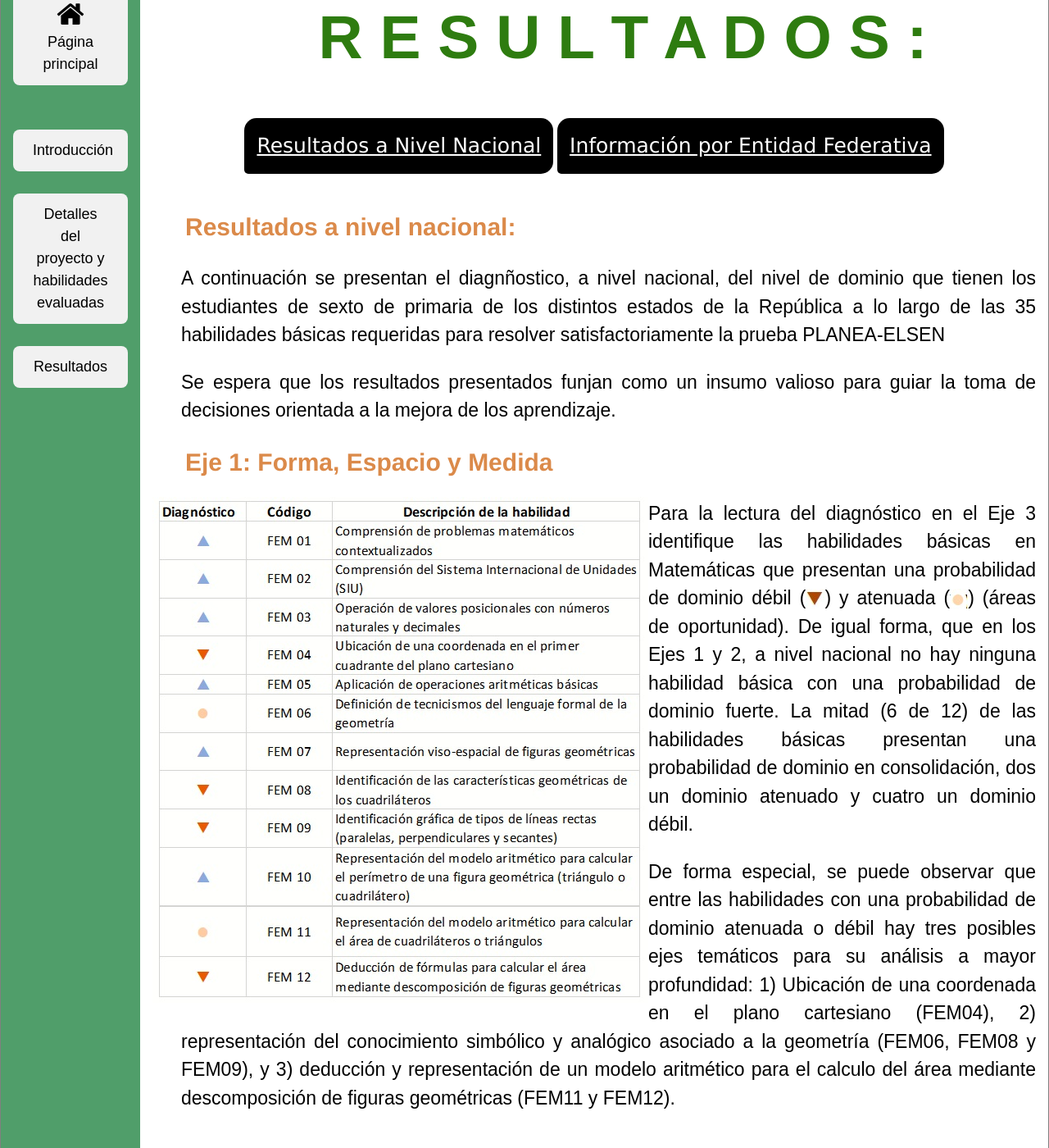
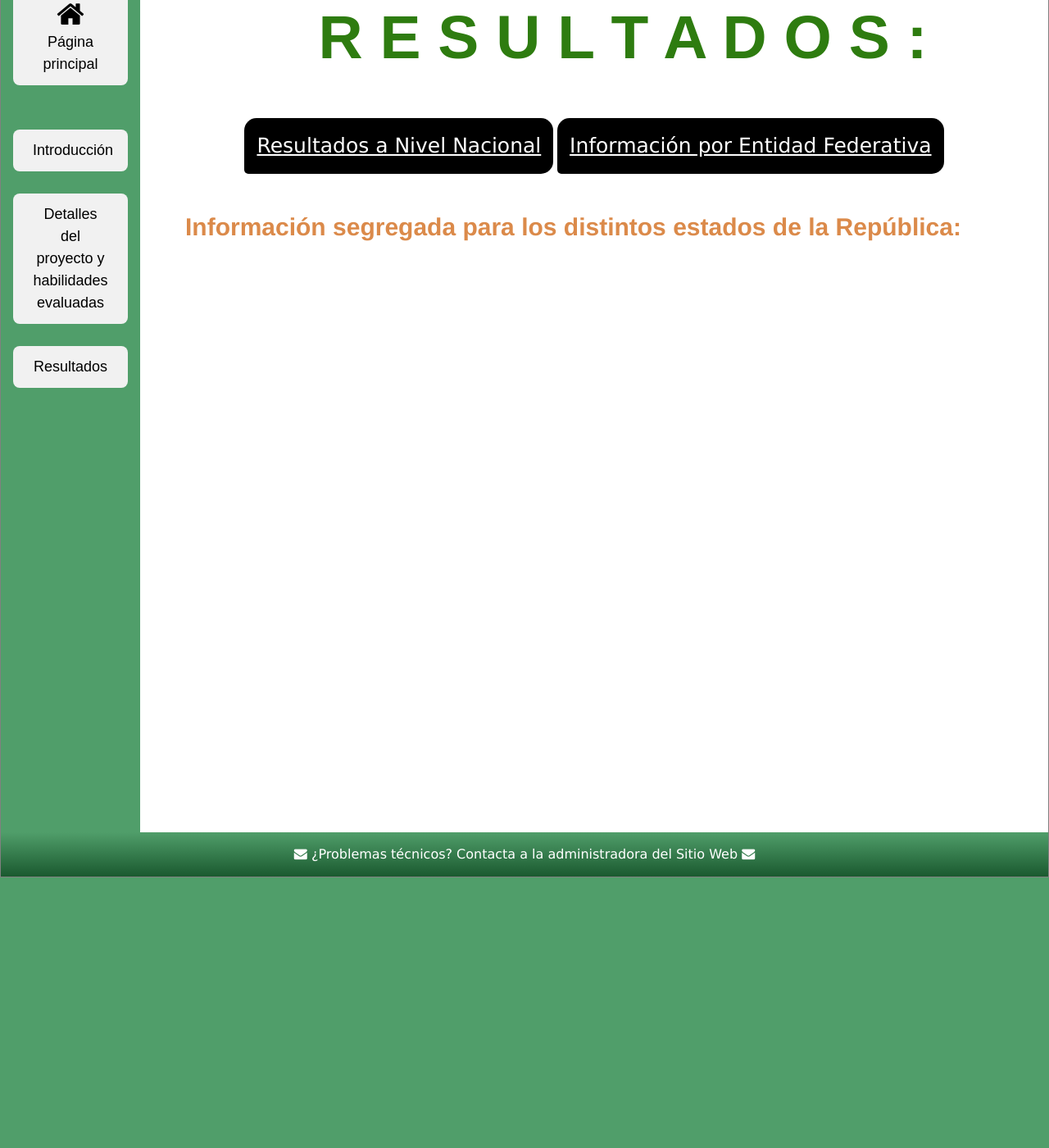
Before and after one commit to rimedie/rimedie.github.io, a Jekyll site: the page built from PLANEA-ELSEN_2015/1_Resultados_Estados.html, in a window 1280 px wide and 1400 px high, scrolled down 497 px. Shown: the whole window at 82% size. Built offline with Jekyll 4.4.1, drawn with Linux system fonts in a browser that asks for light colours; after the commit the page ends 1567 px from its top, so only the background shows below that; some of the changed text lies outside the part shown.

Commit message:
Update 1_Resultados_Estados.html

```diff
--- a/PLANEA-ELSEN_2015/1_Resultados_Estados.html
+++ b/PLANEA-ELSEN_2015/1_Resultados_Estados.html
@@ -5,32 +5,9 @@ title: Detalles sobre Diagnóstico Nacional Feb,2019
 <div class="blurb">
 
 	<a id="FEM"></a>
-    <h2 class="interact">Resultados a nivel nacional:</h2>
+    <h2 class="interact">Información segregada para los distintos estados de la República:</h2>
 
-<p>A continuación se presentan el diagnñostico, a nivel nacional, del nivel de dominio que tienen los estudiantes de sexto de primaria de los distintos estados de la República a lo largo de las 35 habilidades básicas requeridas para resolver satisfactoriamente la prueba PLANEA-ELSEN</p>
-
-<p>Se espera que los resultados presentados funjan como un insumo valioso para guiar la toma de decisiones orientada a la mejora de los aprendizaje. </p>
-
-    <h2 class="interact">Eje 1: Forma, Espacio y Medida</h2>
-    <img class="displayed" style="float:left;" src="/images_gral/Nac_FEM.jpg" />
-	<p>Para la lectura del diagnóstico en el Eje 3 identifique las habilidades básicas en Matemáticas que presentan una probabilidad de dominio débil (<img class="displayed" src="/images_gral/Debil.jpg" />) y atenuada (<img class="displayed" src="/images_gral/Atenuado.jpg" />) (áreas de oportunidad). De igual forma, que en los Ejes 1 y 2, a nivel nacional no hay ninguna habilidad básica con una probabilidad de dominio fuerte. La mitad (6 de 12) de las habilidades básicas presentan una probabilidad de dominio en consolidación, dos un dominio atenuado y cuatro un dominio débil.</p>
-	<p>De forma especial, se puede observar que entre las habilidades con una probabilidad de dominio atenuada o débil hay tres posibles ejes temáticos para su análisis a mayor profundidad: 1) Ubicación de una coordenada en el plano cartesiano (FEM04), 2) representación del conocimiento simbólico y analógico asociado a la geometría (FEM06, FEM08 y FEM09), y 3) deducción y representación de un modelo aritmético para el calculo del área mediante descomposición de figuras geométricas (FEM11 y FEM12).</p>
-	<br><br><br><br><br><br><br>
-	<a id="MI"></a>
-    <h2 class="interact">Eje 2: Manejo de la Información</h2>
-    <img class="displayed" style="float:left;" src="/images_gral/Nac_MI.jpg" />
-	<p>Para la lectura del diagnóstico en el Eje 2 identifique las habilidades básicas en Matemáticas que presentan una probabilidad de dominio débil (<img class="displayed" src="/images_gral/Debil.jpg" />) y atenuada (<img class="displayed" src="/images_gral/Atenuado.jpg" />) (áreas de oportunidad). De igual forma, que en el Eje 1, a nivel nacional no hay ninguna habilidad básica con una probabilidad de dominio fuerte. La mitad (5 de 10) de las habilidades básicas presentan un dominio en consolidación, tres un dominio atenuado y dos un dominio débil.</p>
-	<p>De manera especial, se puede observar que entre las habilidades con una probabilidad de dominio atenuada o débil hay dos posibles ejes temáticos para su análisis a mayor profundidad: 1) medidas de tendencia central  (MI03 y MI04), y 2) fracciones (MI08, MI09 y MI10).</p>
-	 <br><br><br><br><br><br>
-       <a id="SNPA"></a>
-    <h2 class="interact">Eje 3: Sentido Numérico y Pensamiento Algebráico</h2>
-    <img class="displayed" style="float:left;" src="/images_gral/Nac_SNPA.jpg" />
-	<p>Para la lectura del diagnóstico en el Eje 1 identifique las habilidades básicas en Matemáticas que presentan una probabilidad de dominio débil (<img class="displayed" src="/images_gral/Debil.jpg" />) y atenuada (<img class="displayed" src="/images_gral/Atenuado.jpg" />) (áreas de oportunidad). Nótese que a nivel nacional no hay ninguna habilidad básica con una probabilidad de dominio fuerte. Solo 4 de las 13 habilidades básicas se encuentran en consolidación. Por su parte, siete habilidades básicas presentan una probabilidad de dominio atenuado y dos de ellas una probabilidad de dominio débil.</p>
-	<p>En especial, se puede observar que entre las habilidades con una probabilidad de dominio atenuada o débil hay tres posibles ejes temáticos para su análisis a mayor profundidad: 1) Conocimientos básicos de las Matemáticas (SNPA02, SNPA03, SNPA09 y SNPA10), 2) fracciones (SNPA01, SNPA04, SNPA05 y SNPA11), y 3) deducción de patrones con progresiones especiales (SNPA13).</p>
-	<br>
 	<p></p>
-	<br>
-
 
 	<br>
 	<p>
```
